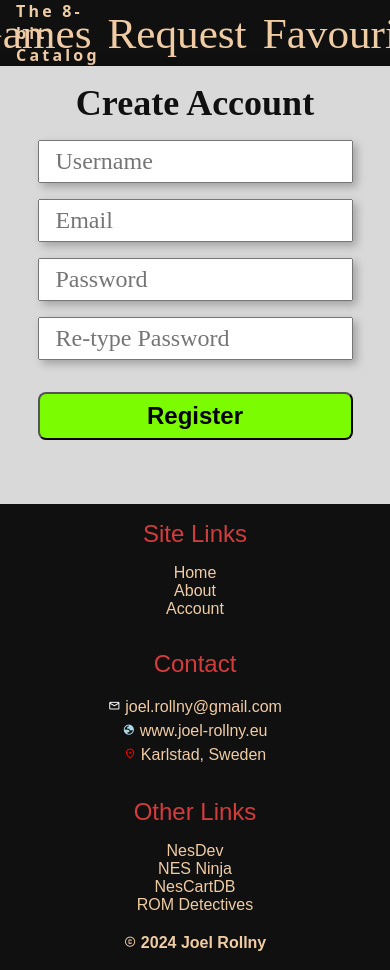
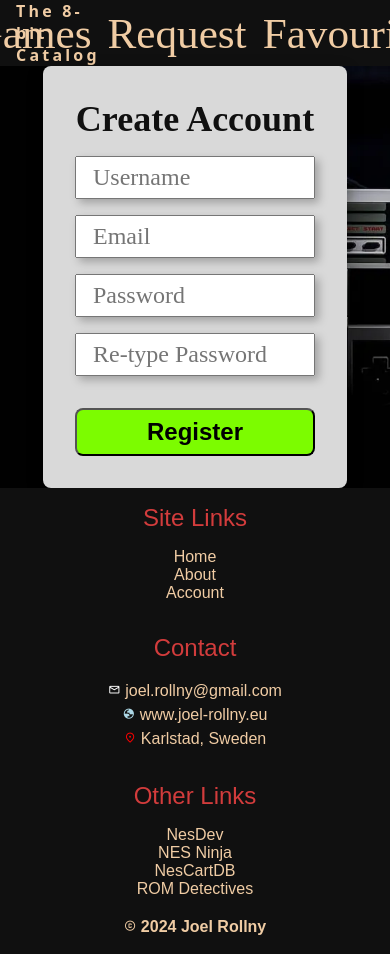
Before and after one commit to joelBIT/8-bit-catalog, a React (Vite) app: page /register in a window 390 px wide. Shown: the top 970 px of the page. Built offline with nearby package versions, Linux system fonts and the light colour scheme; a web font is replaced by a local one.

Commit message:
Made Login Form and Register Form responsive

```diff
--- a/src/css/components/LoginForm.css
+++ b/src/css/components/LoginForm.css
@@ -34,3 +34,10 @@
         opacity: 0.7;
     }
 }
+
+@media (max-width: 500px) {
+    #loginCard {
+        width: 15rem;
+        padding: 2rem;
+    }
+}
--- a/src/css/components/RegisterForm.css
+++ b/src/css/components/RegisterForm.css
@@ -22,3 +22,10 @@
         gap: 1rem;
     }
 }
+
+@media (max-width: 500px) {
+    #registerCard {
+        width: 15rem;
+        padding: 2rem;
+    }
+}
```
